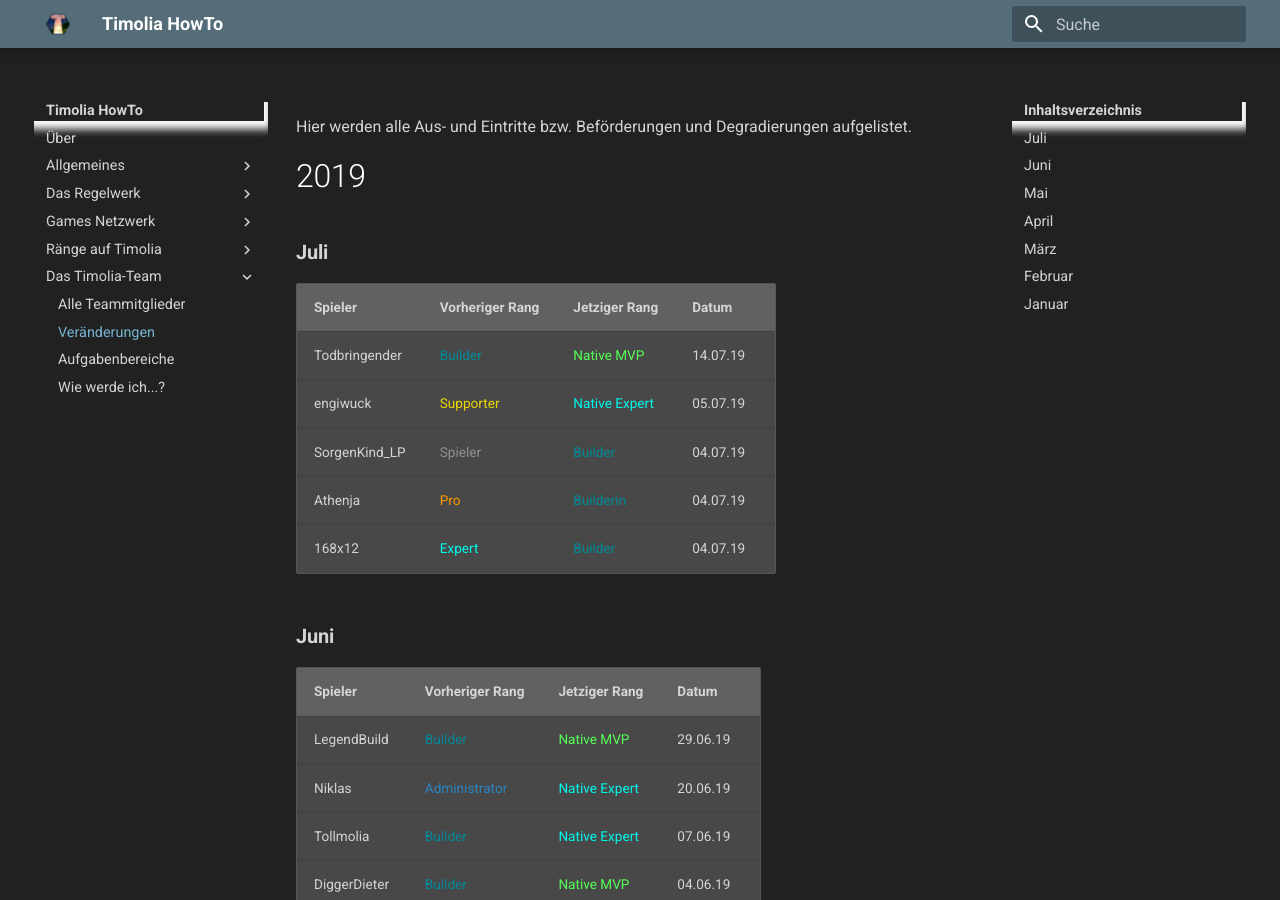
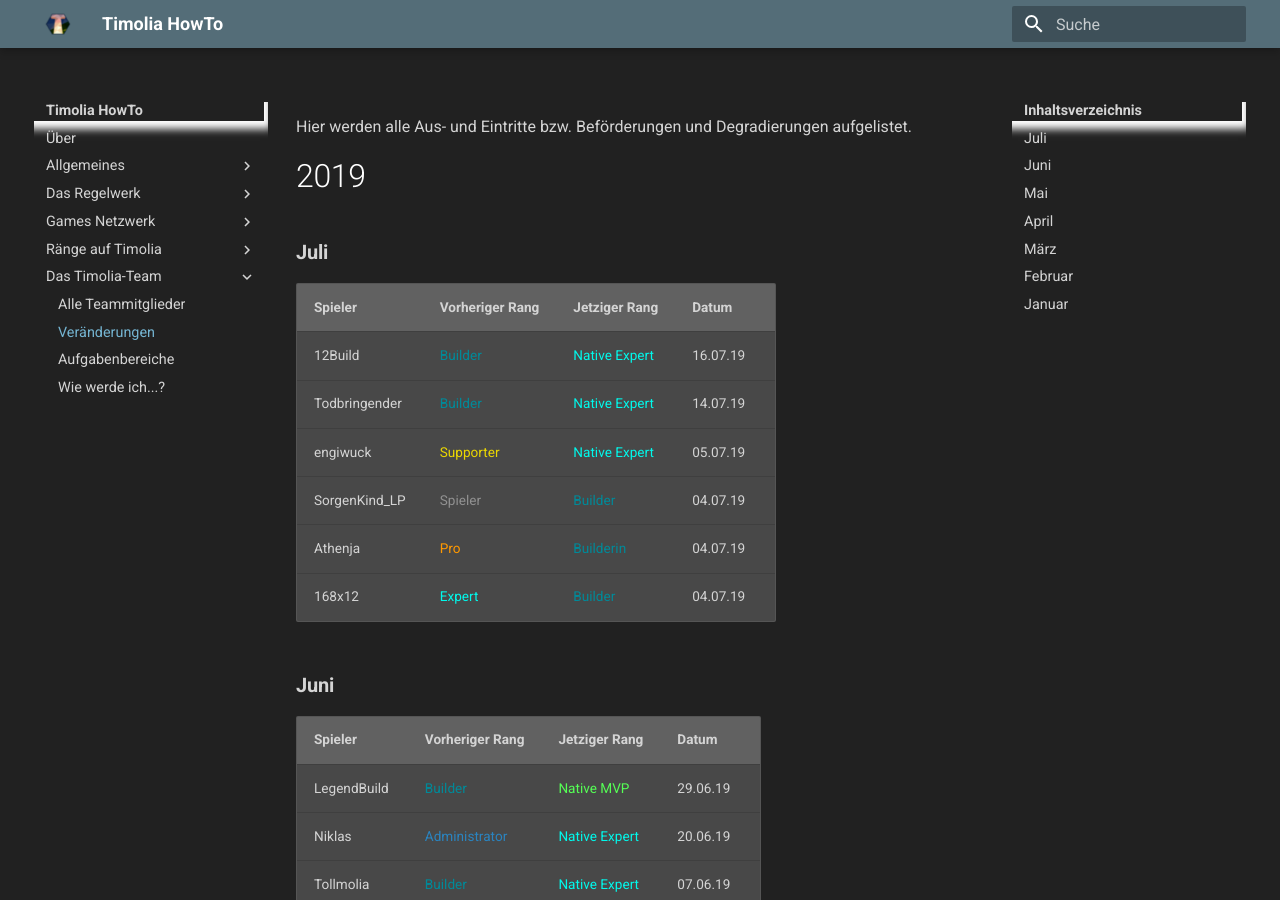
Before and after one commit to TimoliaDE/HowTo, an MkDocs documentation site: the page built from docs/team/changes.md, in a window 1280 px wide and 900 px high. Built offline with MkDocs 1.6.1 and Material for MkDocs 9.7.7, drawn with Linux system fonts in a browser that asks for light colours; old or Windows-style settings are respelled for this version of MkDocs.

Commit message:
Update changes.md

```diff
--- a/docs/team/changes.md
+++ b/docs/team/changes.md
@@ -5,7 +5,8 @@ Hier werden alle Aus- und Eintritte bzw. Beförderungen und Degradierungen aufge
 ###  <strong>Juli</strong>
 | Spieler | Vorheriger Rang | Jetziger Rang | Datum |
 | ------ | ------ | ------ | ------ |
-| Todbringender  | <span class='builder'>Builder</span> | <span class='mvp'>Native MVP</span> | 14.07.19 |
+| 12Build  | <span class='builder'>Builder</span> | <span class='expert'>Native Expert</span> | 16.07.19 |
+| Todbringender  | <span class='builder'>Builder</span> | <span class='expert'>Native Expert</span> | 14.07.19 |
 | engiwuck  | <span class='supporter'>Supporter</span> | <span class='expert'>Native Expert</span> | 05.07.19 |
 | SorgenKind_LP  | <span class='user'>Spieler</span> | <span class='builder'>Builder</span> | 04.07.19 |
 | Athenja | <span class='pro'>Pro</span> | <span class='builder'>Builderin</span> | 04.07.19 |
```
